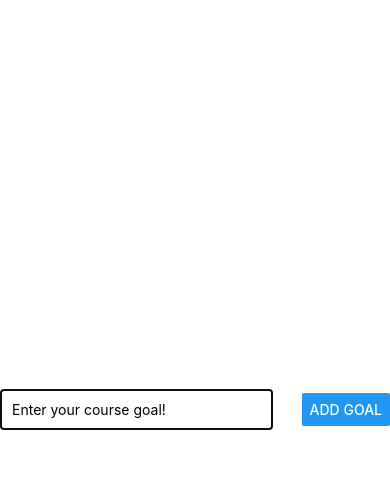
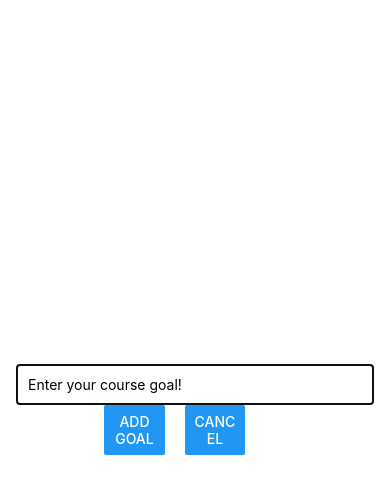
Before and after one commit to ghanayemomar/ReactNative, a React Native app: screen / in a window 390 px wide. Both pictures are taken after a click on the button "ADD NEW GOAL". Shown: the top 494 px of the page. Built offline with nearby package versions, Linux system fonts and the light colour scheme.

Commit message:
34. Styling the Modal Overlay

```diff
--- a/components/GoalInput.js
+++ b/components/GoalInput.js
@@ -1,4 +1,4 @@
-import { StyleSheet, View, TextInput, Button, Modal} from "react-native";
+import { StyleSheet, View, TextInput, Button, Modal } from "react-native";
 import { useState } from "react";
 function GoalInput(props) {
   const [enteredGoalText, setEnteredGoalText] = useState("");
@@ -20,7 +20,14 @@
           onChangeText={goalInputHandler}
           value={enteredGoalText}
         />
+        <View style={styles.buttonContainer}>
+          <View style={styles.button}>
             <Button title="Add Goal" onPress={addGoalHandler} />
+          </View>
+          <View style={styles.button}>
+            <Button title="Cancel" onPress={() => {}} />
+          </View>
+        </View>
       </View>
     </Modal>
   );
@@ -30,8 +37,8 @@
 const styles = StyleSheet.create({
   inputContainer: {
     flex: 1,
-    flexDirection: "row",
-    justifyContent: "space-between",
+    padding: 16,
+    justifyContent: "center",
     alignItems: "center",
     marginBottom: 24,
     borderBottomWidth: 1,
@@ -40,8 +47,14 @@
   textInput: {
     borderWidth: 2,
     borderColor: "#cccccc",
-    width: "70%",
-    marginRight: 10,
+    width: "100%",
     padding: 10,
   },
+  buttonContainer: {
+    flexDirection: "row",
+  },
+  button: {
+    width: "30%",
+    marginHorizontal: 10,
+  },
 });
```
Lines whose indentation alone changed are shown as unchanged.
